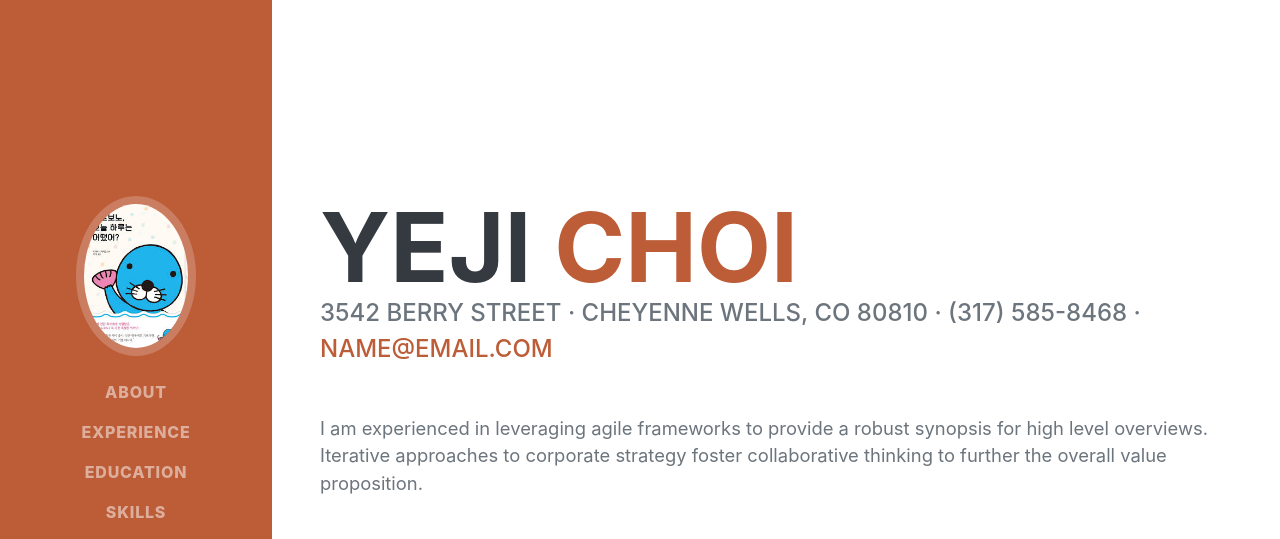
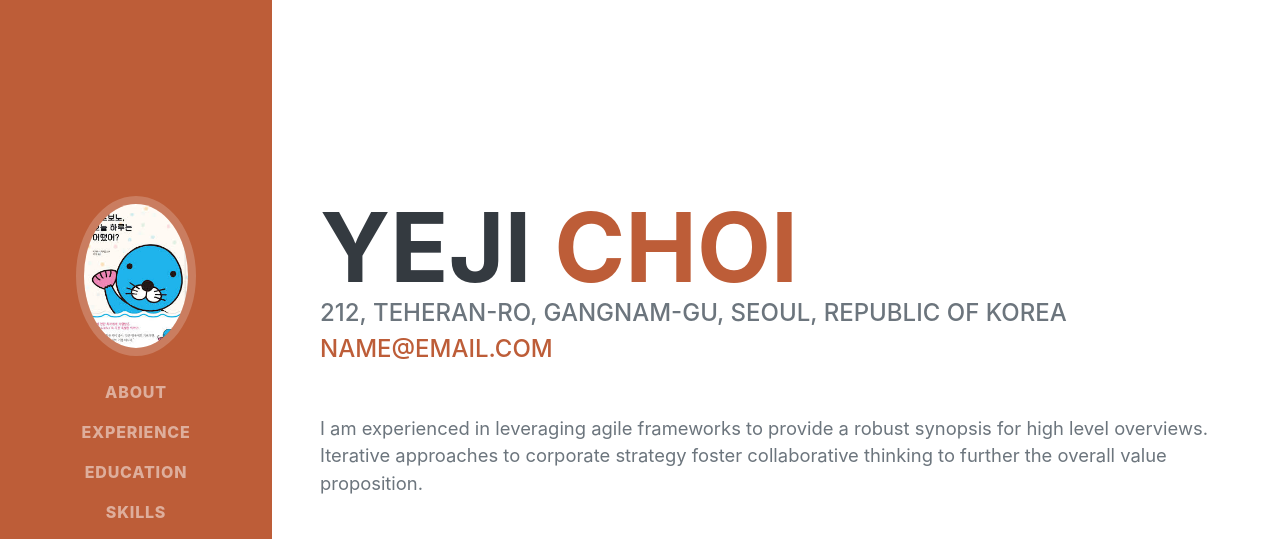
Before and after one commit to awakenforce21/awakenforce21.github.io, a plain HTML site: page index.html in a window 1280 px wide. Shown: the top 539 px of the page. Drawn offline with nearby package versions, Linux system fonts and the light colour scheme; a web font is replaced by a local one.

Commit message:
index.html

```diff
--- a/index.html
+++ b/index.html
@@ -44,7 +44,7 @@
                         <span class="text-primary">CHOI</span>
                     </h1>
                     <div class="subheading mb-5">
-                        3542 Berry Street · Cheyenne Wells, CO 80810 · (317) 585-8468 ·
+                        212, Teheran-ro, Gangnam-gu, Seoul, Republic of Korea
                         <a href="mailto:name@email.com">name@email.com</a>
                     </div>
                     <p class="lead mb-5">I am experienced in leveraging agile frameworks to provide a robust synopsis for high level overviews. Iterative approaches to corporate strategy foster collaborative thinking to further the overall value proposition.</p>
```
